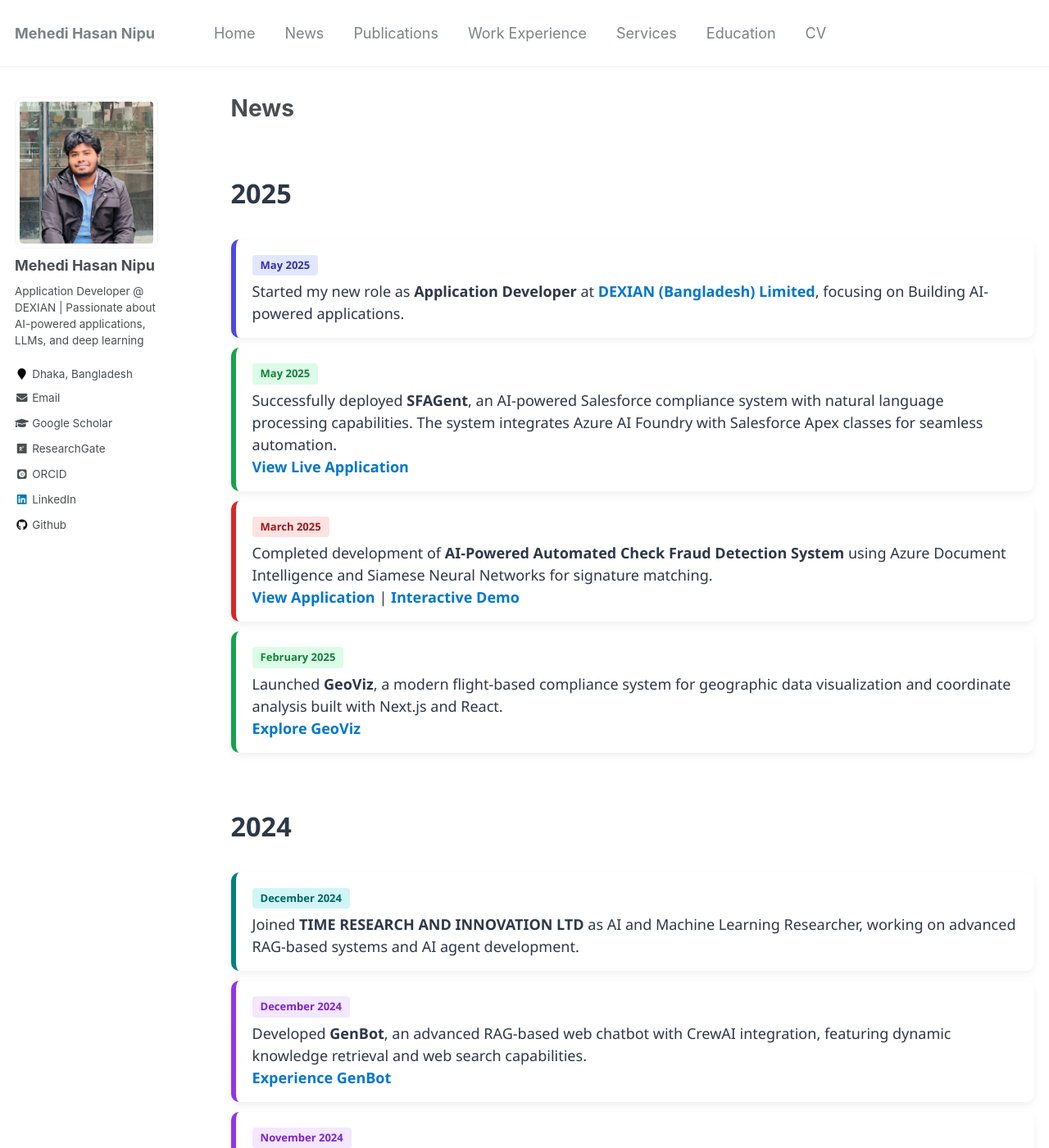
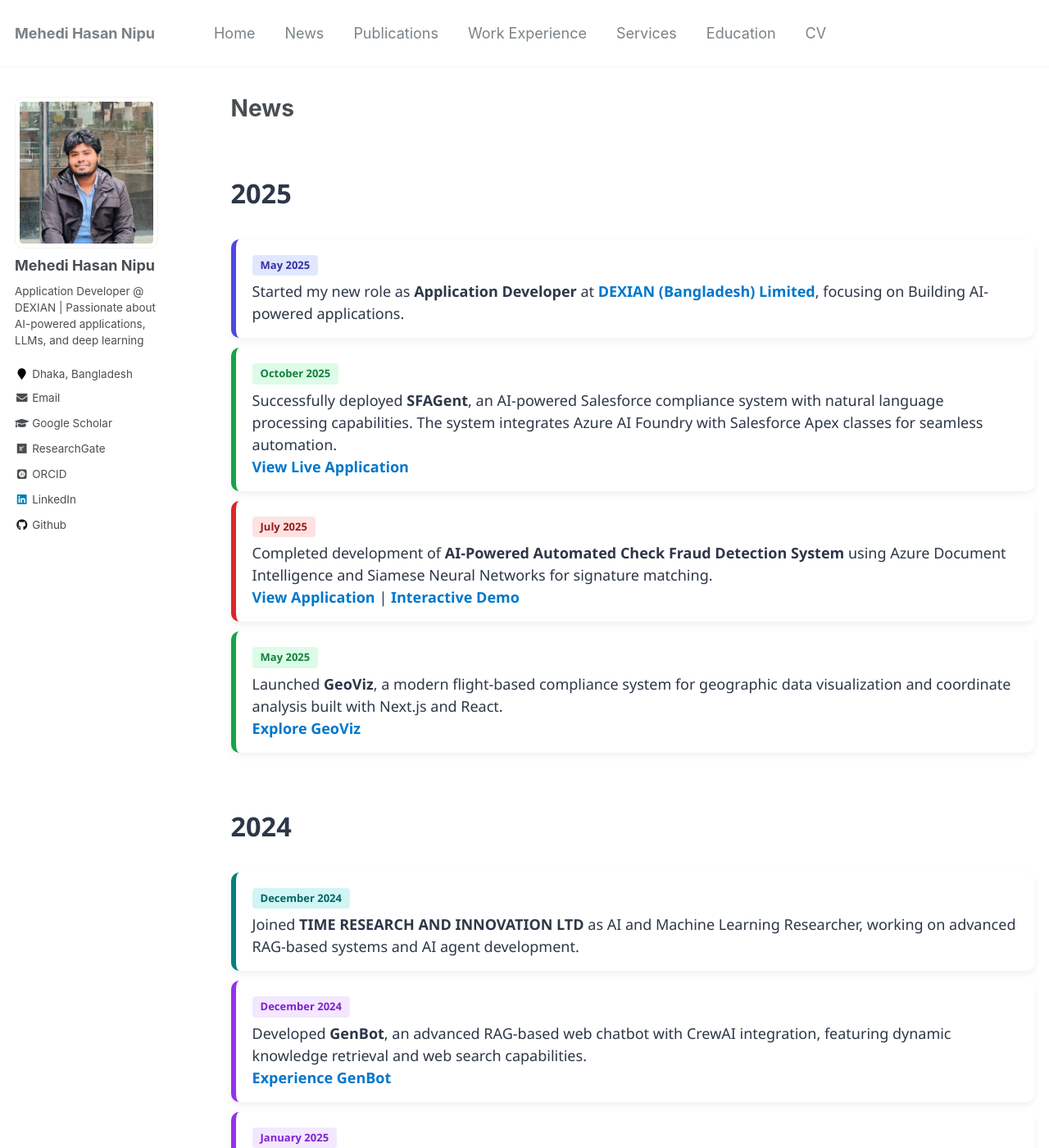
Before and after one commit to Notmeher/Notmeher.github.io, a Jekyll site: the page built from _pages/news.md, in a window 1280 px wide and 1400 px high. Shown: the whole window at 82% size. Built offline with Jekyll 4.4.1, drawn with Linux system fonts in a browser that asks for light colours; some web fonts are replaced; some of the changed text lies outside the part shown.

Commit message:
Update news entries: Adjust dates for accuracy and clarity in project timelines

```diff
--- a/_pages/news.md
+++ b/_pages/news.md
@@ -63,7 +63,7 @@ author_profile: true
 </div>
 
 <div class="news-card" style="border-left-color: #16a34a;">
-  <div class="news-date" style="background: #dcfce7; color: #15803d;">May 2025</div>
+  <div class="news-date" style="background: #dcfce7; color: #15803d;">October 2025</div>
   <div style="color: #2d3748;">
      Successfully deployed <strong>SFAGent</strong>, an AI-powered Salesforce compliance system with natural language processing capabilities. The system integrates Azure AI Foundry with Salesforce Apex classes for seamless automation.
     <br><a href="https://salesforcebotbm.azurewebsites.net/" class="news-link" target="_blank">View Live Application</a>
@@ -71,7 +71,7 @@ author_profile: true
 </div>
 
 <div class="news-card" style="border-left-color: #dc2626;">
-  <div class="news-date" style="background: #fee2e2; color: #991b1b;">March 2025</div>
+  <div class="news-date" style="background: #fee2e2; color: #991b1b;">July 2025</div>
   <div style="color: #2d3748;">
      Completed development of <strong>AI-Powered Automated Check Fraud Detection System</strong> using Azure Document Intelligence and Siamese Neural Networks for signature matching.
     <br><a href="https://nfcu-safeguard.azurewebsites.net/login" class="news-link" target="_blank">View Application</a> | <a href="https://bytemethodai.navattic.com/4n1302c9?g=cmev4cpgq000004ld64as0s91&s=0" class="news-link" target="_blank">Interactive Demo</a>
@@ -79,7 +79,7 @@ author_profile: true
 </div>
 
 <div class="news-card" style="border-left-color: #16a34a;">
-  <div class="news-date" style="background: #dcfce7; color: #15803d;">February 2025</div>
+  <div class="news-date" style="background: #dcfce7; color: #15803d;">May 2025</div>
   <div style="color: #2d3748;">
      Launched <strong>GeoViz</strong>, a modern flight-based compliance system for geographic data visualization and coordinate analysis built with Next.js and React.
     <br><a href="https://geoviz-test.azurewebsites.net/" class="news-link" target="_blank">Explore GeoViz</a>
@@ -104,7 +104,7 @@ author_profile: true
 </div>
 
 <div class="news-card" style="border-left-color: #9333ea;">
-  <div class="news-date" style="background: #f3e8ff; color: #7e22ce;">November 2024</div>
+  <div class="news-date" style="background: #f3e8ff; color: #7e22ce;">January 2025</div>
   <div style="color: #2d3748;">
      Created <strong>Company Competitor Service Analysis and SWOT AI Agent</strong> for comprehensive business intelligence and competitive analysis.
     <br><a href="https://app.readytensor.ai/publications/ai-powered-company-competitor-swot-analysis-saas-agent-UJf5ZsgXYWwp" class="news-link" target="_blank">View SWOT Agent</a>
@@ -112,7 +112,7 @@ author_profile: true
 </div>
 
 <div class="news-card" style="border-left-color: #f59e0b;">
-  <div class="news-date" style="background: #fef3c7; color: #d97706;">October 2024</div>
+  <div class="news-date" style="background: #fef3c7; color: #d97706;">March 2024</div>
   <div style="color: #2d3748;">
      Launched <strong>LLM Powered Legal Contract Generator</strong> with OCR capabilities and AI-driven contract analysis using Groq's API and LLaMA Vision.
     <br><a href="http://proposign.com/" class="news-link" target="_blank">Try PropoSign</a>
```
